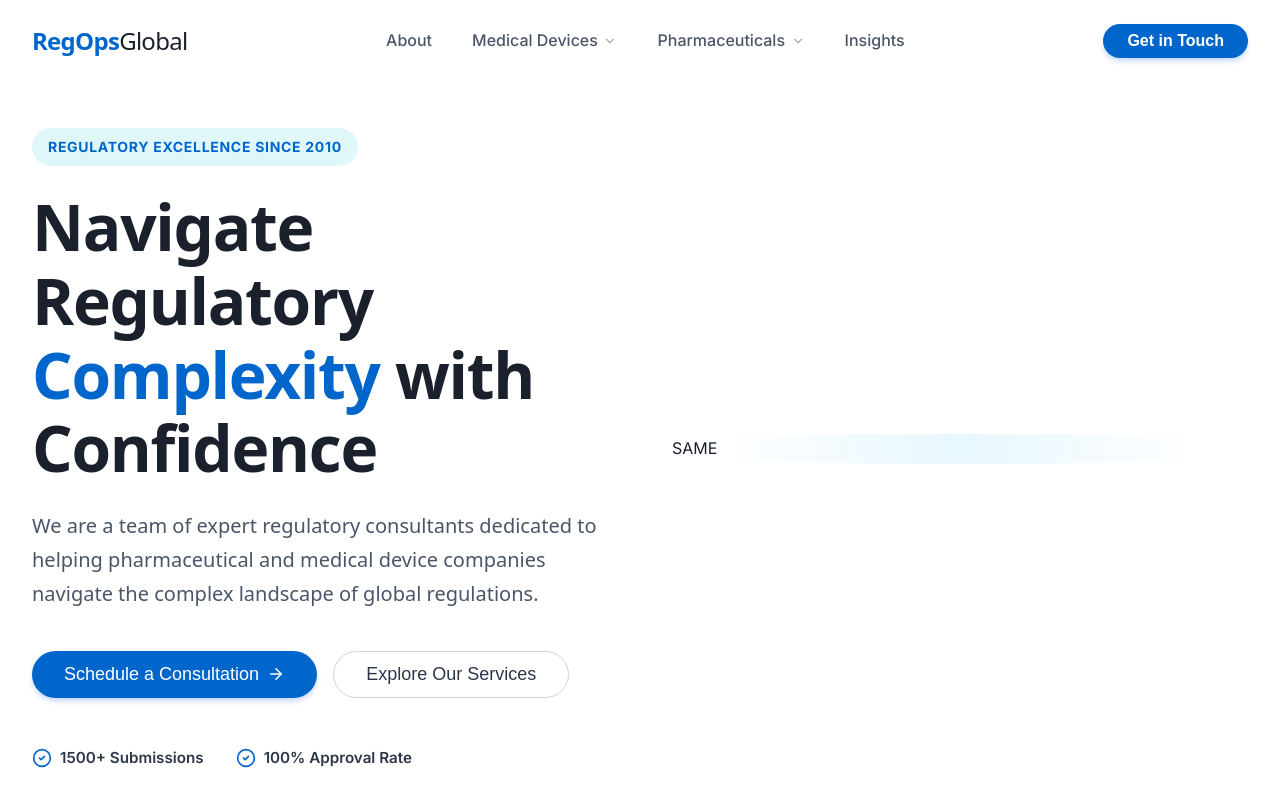
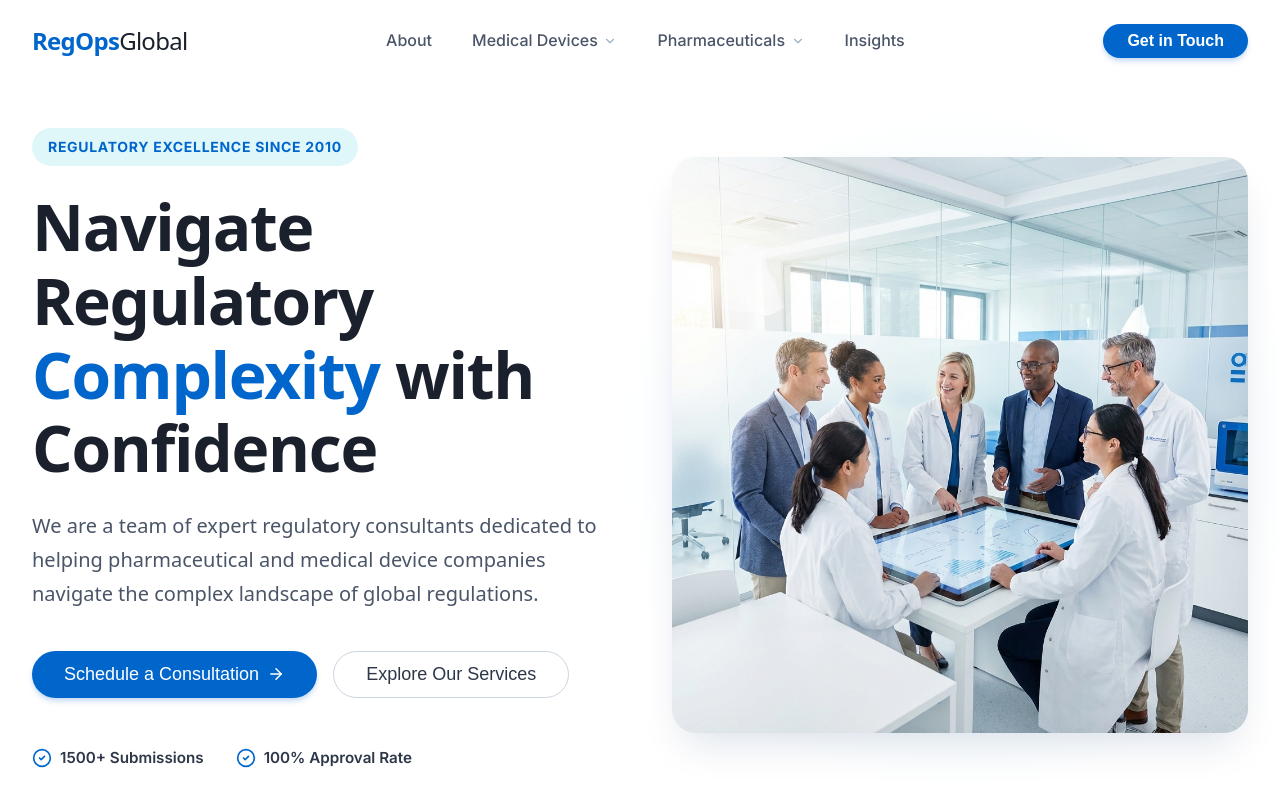
Before and after one commit to karthikbanoor/regops, a Next.js app: page /regops/ in a window 1280 px wide. Shown: the top 800 px of the page. Built offline with nearby package versions, Linux system fonts and the light colour scheme.

Commit message:
Fix: Move images to assets and use static imports for GitHub Pages compatibility

```diff
--- a/src/components/sections/Hero.jsx
+++ b/src/components/sections/Hero.jsx
@@ -59,7 +59,15 @@ export default function Hero() {
             className={styles.imageWrapper}
           >
              <div className={styles.blob}></div>
-SAME          </motion.div>
+             <Image
+                src={medicalHero}
+                alt="Regulatory experts collaborating"
+                width={800}
+                height={600}
+                priority
+                className={styles.heroImage}
+             />
+          </motion.div>
         </div>
       </div>
     </section>
```
Also changed, not shown: src/assets/medical-hero.png (added), src/assets/team-working.png (added).
